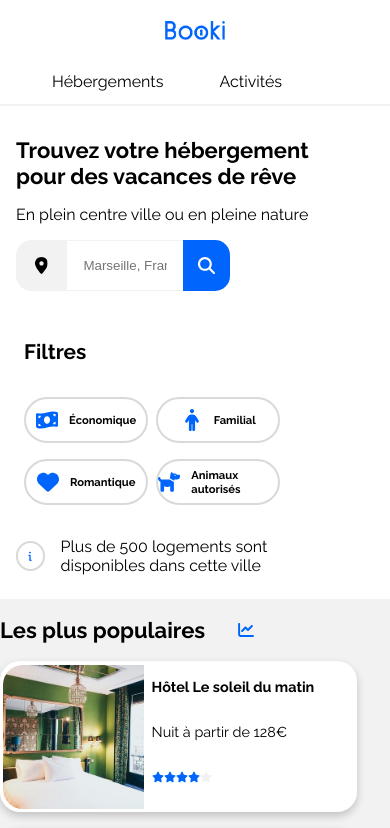
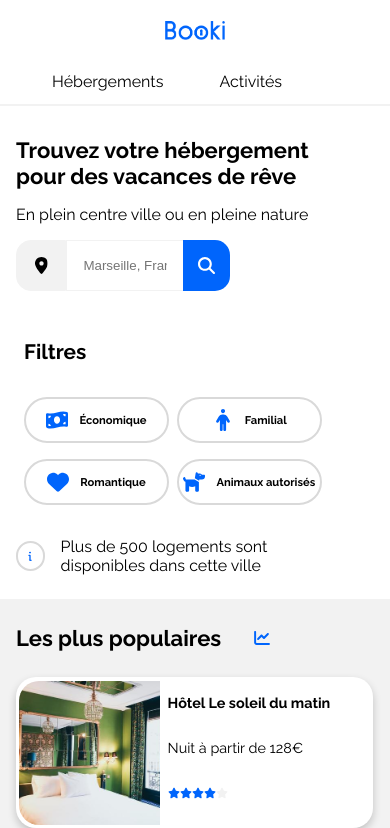
Before and after one commit to emmafaye6/booki-restart, a plain HTML site: page index.html in a window 390 px wide. Shown: the top 828 px of the page. Drawn offline with Linux system fonts and the light colour scheme.

Commit message:
Added some padding

```diff
--- a/assets/styles.css
+++ b/assets/styles.css
@@ -512,7 +512,7 @@ footer {
   .filters {
     padding-inline: 1rem;
     width: 70%;
-    min-width: 16rem;
+    min-width: 20rem;
     display: flex;
     flex-direction: column;
     flex-wrap: nowrap;
@@ -554,7 +554,7 @@ footer {
     display: flex;
     flex-direction: column;
     align-items: center;
-    padding: 1.5rem 0;
+    padding: 1.5rem 1rem;
   }
 
   .secondarycontainer {
@@ -568,6 +568,10 @@ footer {
 
   .secondarycontainer_icon {
     margin-left: 2rem;
+  }
+
+  .secondarycontainer_title {
+    padding: 0.5rem 1rem;
   }
 
   .maincard {
@@ -585,6 +589,7 @@ footer {
     width: 90%;
     height: 9rem;
     max-width: 23.9rem;
+    margin-left: 1rem;
   }
 
   /* MOBILE SECOND WRAPPER */
```
